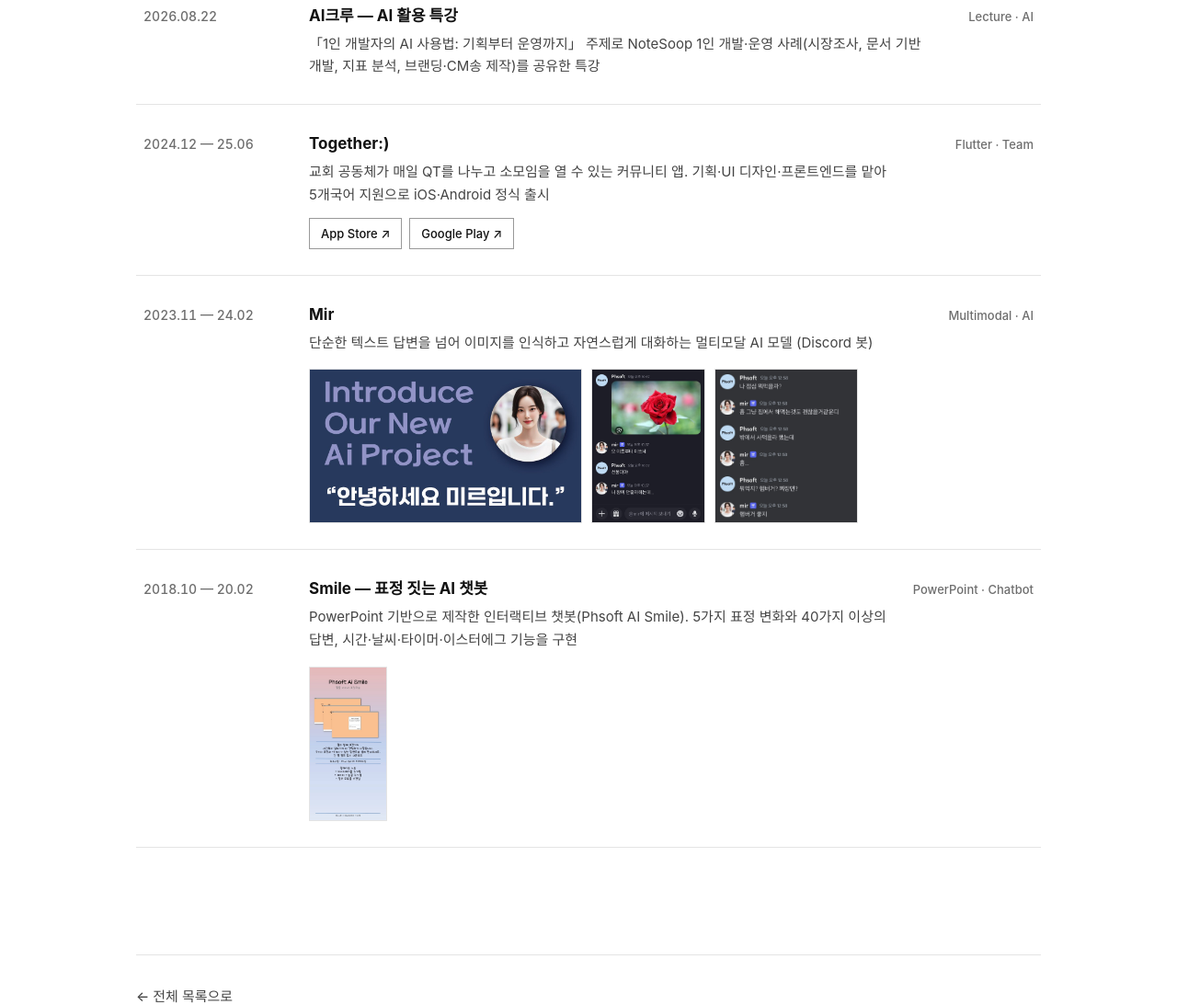
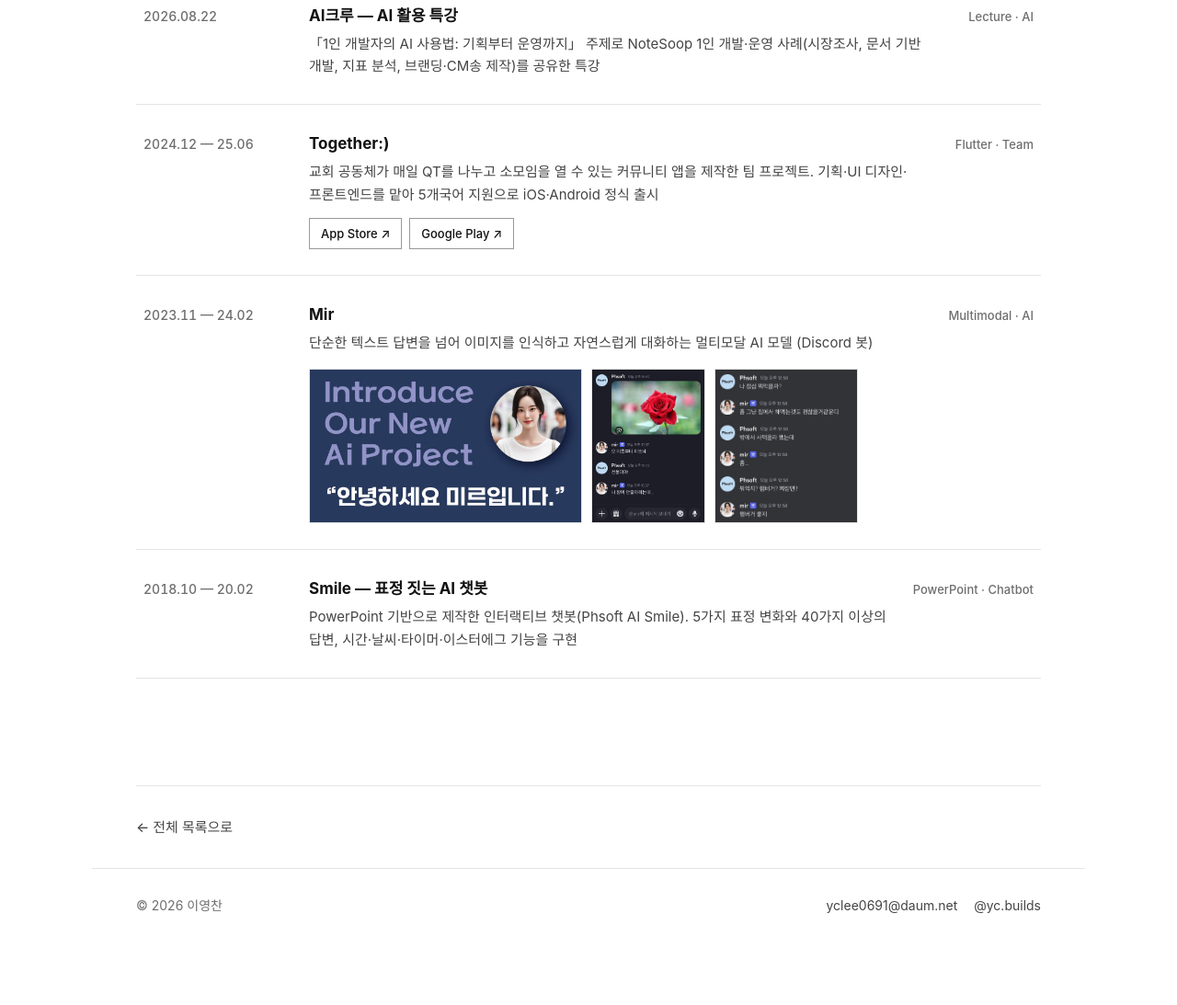
Before and after one commit to Phsoft-ai/portfolio, a plain HTML site: page experiments/index.html in a window 1280 px wide. Shown: the part 536-1629 px from the top of the page at 92% size. After the commit the page ends 1577 px from the top, so only its background shows below. Drawn offline with Linux system fonts and the light colour scheme; a web font is replaced by a local one.

Commit message:
Experiments: Smile 이미지 제거 및 Together 팀 프로젝트 명시

```diff
--- a/experiments/index.html
+++ b/experiments/index.html
@@ -50,7 +50,7 @@
           <span class="exp-item__date">2024.12 — 25.06</span>
           <div class="exp-item__body">
             <h2 class="exp-item__title">Together:)</h2>
-            <p class="exp-item__desc">교회 공동체가 매일 QT를 나누고 소모임을 열 수 있는 커뮤니티 앱. 기획·UI 디자인·프론트엔드를 맡아 5개국어 지원으로 iOS·Android 정식 출시</p>
+            <p class="exp-item__desc">교회 공동체가 매일 QT를 나누고 소모임을 열 수 있는 커뮤니티 앱을 제작한 팀 프로젝트. 기획·UI 디자인·프론트엔드를 맡아 5개국어 지원으로 iOS·Android 정식 출시</p>
             <div class="exp-item__links">
               <a class="exp-item__link" href="https://apps.apple.com/kr/app/together/id6746104199" target="_blank" rel="noopener">App Store ↗</a>
               <a class="exp-item__link" href="https://play.google.com/store/apps/details?id=com.phsoft.together" target="_blank" rel="noopener">Google Play ↗</a>
@@ -84,11 +84,6 @@
           <div class="exp-item__body">
             <h2 class="exp-item__title">Smile — 표정 짓는 AI 챗봇</h2>
             <p class="exp-item__desc">PowerPoint 기반으로 제작한 인터랙티브 챗봇(Phsoft AI Smile). 5가지 표정 변화와 40가지 이상의 답변, 시간·날씨·타이머·이스터에그 기능을 구현</p>
-            <div class="exp-item__media">
-              <div class="exp-item__thumb">
-                <img src="./images/smile.jpg" alt="Phsoft AI Smile 소개 이미지" loading="lazy" />
-              </div>
-            </div>
           </div>
           <span class="exp-item__tag">PowerPoint · Chatbot</span>
         </article>
```
Also changed, not shown: experiments/images/smile.jpg (deleted).
